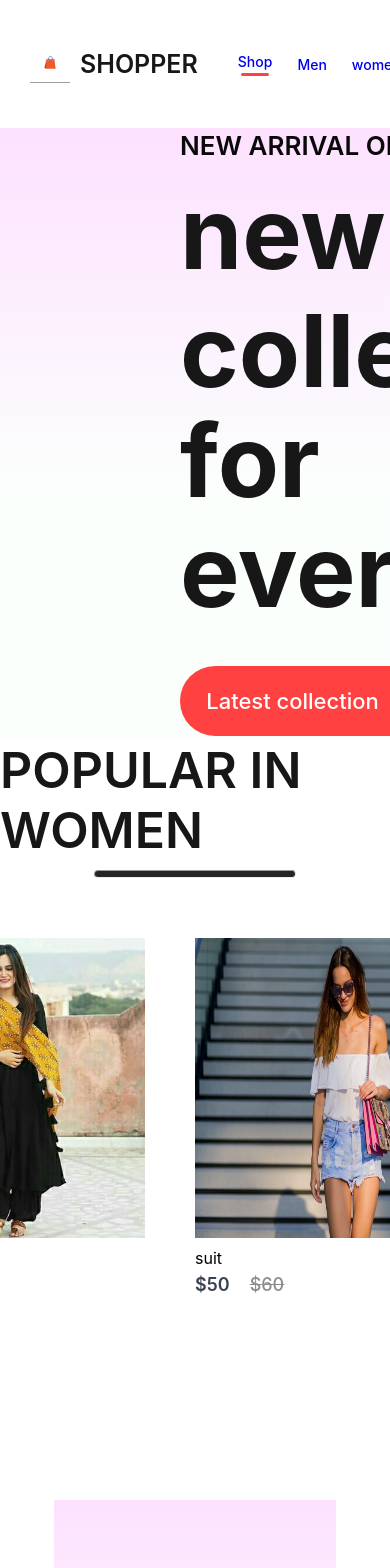
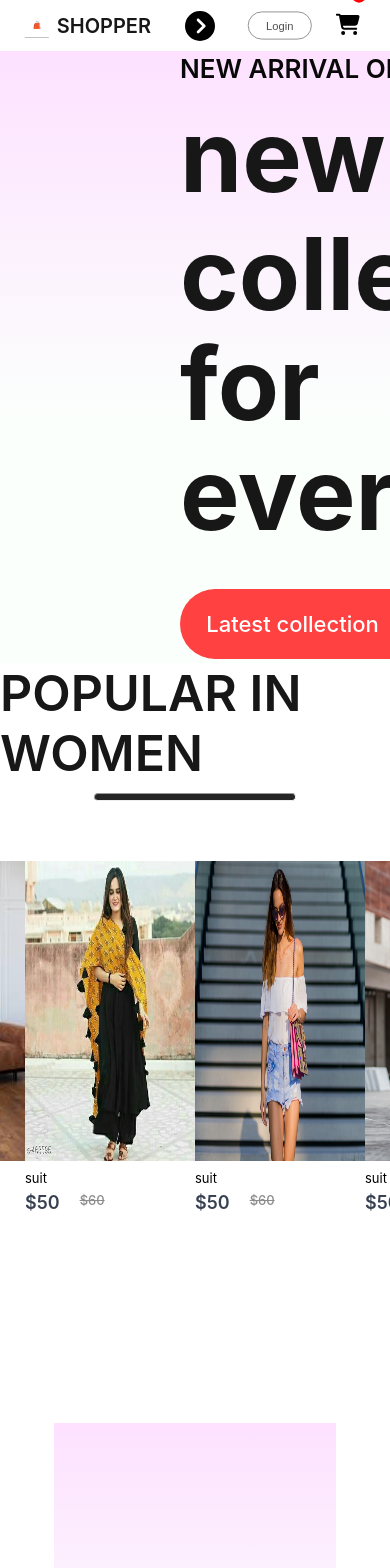
Before and after one commit to rollchai/web-app, a React (Create React App) app: page / in a window 390 px wide. Shown: the top 1568 px of the page. Built offline with nearby package versions, Linux system fonts and the light colour scheme.

Commit message:
responsive web

```diff
--- a/src/component/item/Item.css
+++ b/src/component/item/Item.css
@@ -1,5 +1,8 @@
 .item{
-    width: 350px;
+    width: 280px;
+}
+.item img{
+    width:280px;
 }
 .item p{
     margin: 6px 0px;
@@ -23,3 +26,27 @@
     transform:scale(1.05) ;
     transition: 0.6s;
 }
+@media(max-width:1280px){
+    .item{
+        width: 220px;
+        font-size: 14px;
+    }
+    .item img{
+        width: 220px;
+    }
+    .item-price-old{
+        font-size: 14px;
+    }
+}
+@media(max-width:1024px){
+    .item{
+        width: 170px;
+        font-size:13px ;
+    }
+    .item img{
+        width: 170px;
+    }
+    .item-price-old{
+        font-size: 13px;
+    }
+}
--- a/src/component/navbar/Navbar.css
+++ b/src/component/navbar/Navbar.css
@@ -3,6 +3,7 @@
     justify-content: space-around;
     padding: 16px;
     box-shadow: 0 1px 3px -2px black ;
+    align-items: center;
 }
 .nav-logo{
     display: flex;
@@ -77,6 +78,12 @@
     color: white;
 
 }
+.nav-dropdown{
+    display: none;
+}
+
+
+
 @media(max-width:1280px){
     .navbar{
         padding: 12px 50px;
@@ -127,6 +134,55 @@
     .nav-cart-count{
         width: 18px;
         height: 18px;
+    }
+
+}
+@media(max-width:800px){
+    .navbar{
+        padding:10px 0px
+    }
+    .navbar img{
+        width: 30px;
+        height: 30px;
+    }
+    .nav-dropdown{
+display:block;
+width: 10px;
+height: 10px;
+rotate: -90deg;
+transition:0.5s;
+    }
+.nav-menu{
+    display: none;
+    height: 80px;
+    width: 100%;
+    position: absolute;
+    background-color: white;
+    justify-content: center;
+    top: 50px;
+}
+.nav-menu-visible{
+    display: flex;
+
+}
+.nav-dropdown.open{
+    transform: rotate(90deg);
+}
+}
+@media(max-width:500px){
+    .navbar{
+        padding:8px 0px  ;
+        gap:0;
 
     }
+    .nav-logo{
+        transform: scale(0.8);
+    }
+    .nav-menu{
+        height: 70px;
+        top:50px
+    }
+    .nav-login-cart{
+        transform:scale(0.8) ;
+    }
 }
--- a/src/component/navbar/Navbar.jsx
+++ b/src/component/navbar/Navbar.jsx
@@ -1,18 +1,27 @@
-import React, { useContext, useState } from 'react'
+import React, { useContext, useRef, useState } from 'react'
 import "./Navbar.css"
 import logo from "../assest/download (1).png"
 import carticon from "../assest/Cart.svg"
 import { Link } from 'react-router-dom'
 import { Context } from '../../context/Context'
+import nav_dropdown from "../anotherphotofolder/anotherdropdown.svg"
 const Navbar = () => {
 const [menu,setmenu]=useState("shop")
 const{gettotalcartitem}=useContext(Context)
+const menuref =useRef();
+
+const dropdown_toggle=(e)=>{
+  menuref.current.classList.toggle('nav-menu-visible'); //when we click on the icon then the nav-menu-visible class is added
+  e.target.classList.toggle('open'); //when we click on the image then the open class will be open
+}
+
   return (
     <div className='navbar'>
       <div className="nav-logo"> <img src={logo} alt="" />
       <p>SHOPPER</p>
       </div>
-      <ul className='nav-menu'>
+      <img className='nav-dropdown' onClick={dropdown_toggle} src={nav_dropdown} alt=" "  />
+      <ul ref={menuref} className='nav-menu'>
         <li onClick={()=>{
           setmenu("shop")
         }}><Link style={{textDecoration:"none"}} to="/">Shop</Link>{menu==="shop"?<hr/>:<></>}</li>
```
Also changed, not shown: src/component/anotherphotofolder/anotherdropdown.svg (added).
